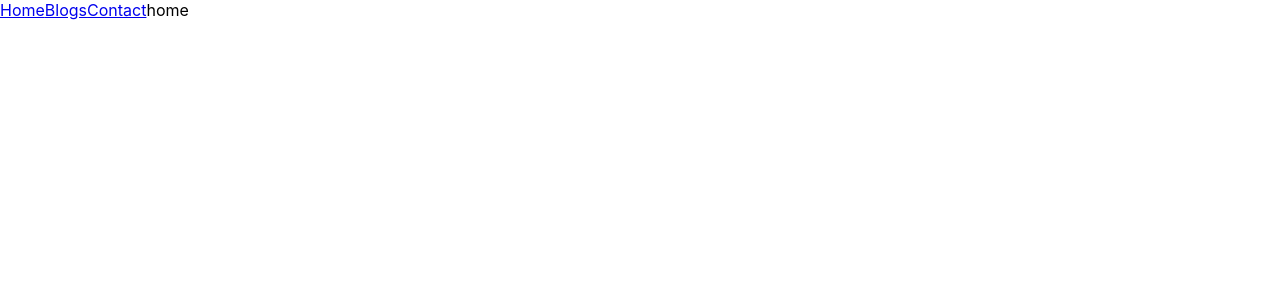
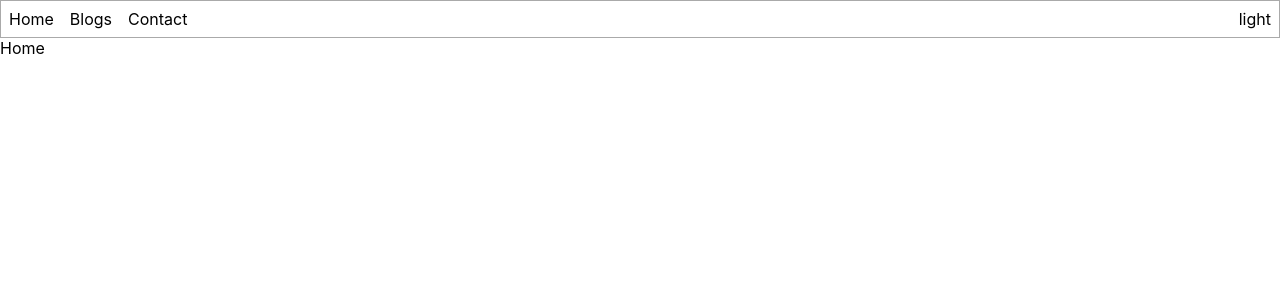
Before and after one commit to ajittupe2548/react-practice, a React (Create React App) app: page / in a window 1280 px wide. Shown: the top 300 px of the page. Built offline with nearby package versions, Linux system fonts and the light colour scheme.

Commit message:
Added: Theme compatibility

```diff
--- a/src/App.css
+++ b/src/App.css
@@ -0,0 +1,40 @@
+:root {
+    --background: #fff;
+    --border: #aaa;
+    --forground: #000;
+}
+
+.dark {
+    --background: #000;
+    --border: #aaa;
+    --forground: #fff;
+}
+
+body {
+    background-color: var(--background);
+    color: var(--forground);
+}
+
+.header {
+    border: 1px solid var(--border);
+    display: flex;
+    justify-content: space-between;
+    align-items: center;
+    width: 100%;
+}
+
+.navList {
+    display: flex;
+}
+
+.navItem {
+    padding: 8px;
+    text-decoration: none;
+    color: var(--forground);
+}
+
+.iconWrapper {
+    padding: 8px;
+    cursor: pointer;
+    user-select: none;
+}
--- a/src/App.js
+++ b/src/App.js
@@ -1,18 +1,40 @@
+import { useEffect, useState } from 'react';
 import './App.css';
 import { BrowserRouter, Link, Routes, Route } from 'react-router-dom';
 
 function App() {
+  const [theme, setTheme] = useState(localStorage.getItem('theme') || 'light');
+
+  useEffect(() => {
+    document.documentElement.classList = theme;
+  }, []);
+
+  const handleThemeClick = () => {
+    setTheme(prev => {
+      const newTheme = prev === 'light' ? 'dark' : 'light';
+      localStorage.setItem('theme', newTheme);
+      document.documentElement.classList = '';
+      document.documentElement.classList.add(newTheme);
+      return newTheme;
+    });
+  }
+
   return (
     <BrowserRouter>
-      <Link to='/'>Home</Link>
-      <Link to='/blogs'>Blogs</Link>
-      <Link to='/contact'>Contact</Link>
+      <div className='header'>
+        <div className='navList'>
+          <Link to='/' className='navItem'>Home</Link>
+          <Link to='/blogs' className='navItem'>Blogs</Link>
+          <Link to='/contact' className='navItem'>Contact</Link>
+        </div>
+        <div className='iconWrapper' onClick={handleThemeClick}>{theme}</div>
+      </div>
       <Routes>
-        <Route path='' element='home' />
+        <Route path='' element='Home' />
         <Route path='/blogs' element='Blogs' />
         <Route path='/contact' element='Contact' />
       </Routes>
-    </BrowserRouter>
+    </BrowserRouter >
   );
 }
 
```
